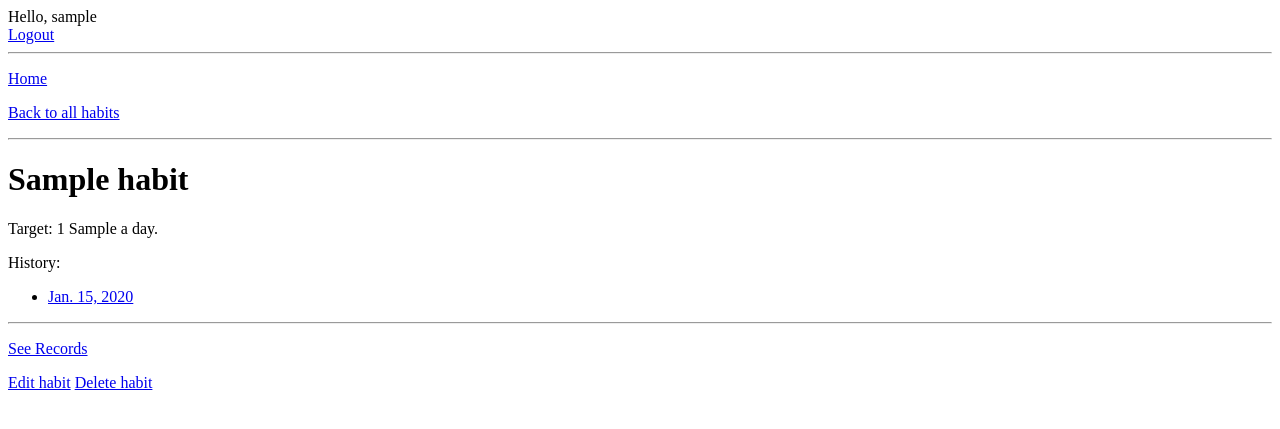
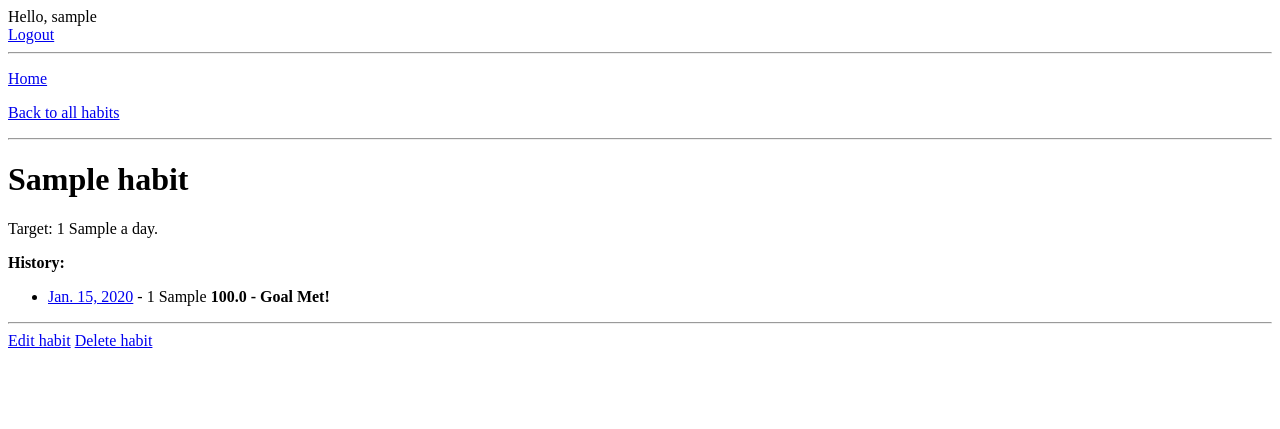
Before and after one commit to Momentum-Team-14/django-habit-tracker-Tomtuhtomtom, a Django app: page /habits/1 in a window 1280 px wide. Shown: the top 429 px of the page. Run offline with Django 4.2, Linux system fonts and the light colour scheme; a user stored in the database is signed in; tables that the repository leaves empty hold one stand-in row (values such as "Sample post"); parts of the project's set-up code (start-up, migrations or seed data) failed here and were passed over.

Commit message:
adjusted page links, added percentages, goal met notices

```diff
--- a/habit_tracker/models.py
+++ b/habit_tracker/models.py
@@ -31,5 +31,8 @@ class Record(models.Model):
             UniqueConstraint(fields=["habit", "entry_date"], name="unique_user_date")
         ]
 
+    def percentage(self):
+        return (self.result / self.habit.target_number) * 100
+
     def __str__(self):
         return str(self.result)
--- a/habit_tracker/templates/habit_tracker/delete_record.html
+++ b/habit_tracker/templates/habit_tracker/delete_record.html
@@ -6,7 +6,7 @@
         {% csrf_token %}
         <p>Are you sure you want to delete <span>{{ record.title }}</span>?</p>
         <div>
-            <button type="submi">Delete Record</button>
+            <button type="submit">Delete Record</button>
             <p><a href="{% url 'record-detail' record.pk%}">Cancel</a></p>
         </div>
     </form>
--- a/habit_tracker/templates/habit_tracker/habit_detail.html
+++ b/habit_tracker/templates/habit_tracker/habit_detail.html
@@ -6,15 +6,26 @@
 <hr>
 <h1>{{ habit.name }}</h1>
 <p>Target: {{ habit.target_number }} {{ habit.unit_of_measure }} a day.</p>
-<p>History:</p>
+<p><strong>History:</strong></p>
+{% if records %}
 <ul>
     {% for record in records %}
-        <li><a href="{% url 'record-detail' record.pk %}">{{ record.entry_date }}</a></li>
+        {% if record.result >= habit.target_number %}
+        <li><a href="{% url 'record-detail' record.pk %}">{{ record.entry_date }}</a>
+        <span>- {{ record }} {{ habit.unit_of_measure }} <strong>{{ record.percentage }} - Goal Met!</strong></span>
+        </li>
+        {% else %}
+        <li><a href="{% url 'record-detail' record.pk %}">{{ record.entry_date }}</a>
+            <span>- {{ record }} {{ habit.unit_of_measure }} <strong>{{ record.percentage }} - Goal Not Met!</strong></span>
+        </li>
+        {% endif %}
     {% endfor %}
 </ul>
+{% else %}
+<p>No Records Found</p>
+{% endif %}
 
 <hr>
-<p><a href="{% url 'list-records' %}">See Records</a></p>
 <div>
     <a href="{% url 'edit-habit' habit.pk %}">Edit habit</a>
     <a href="{% url 'delete-habit' habit.pk %}">Delete habit</a>
--- a/habit_tracker/templates/habit_tracker/list_habits.html
+++ b/habit_tracker/templates/habit_tracker/list_habits.html
@@ -5,11 +5,12 @@
 <ul>
 {% for habit in habits %}
     <li><a href="{% url 'habit-detail' habit.pk %}">{{ habit.name }}</a>
-    <span>&nbsp;&nbsp;Goal: {{ habit.target_number }} {{ habit.unit_of_measure }} a day, </span>
+    <strong>&nbsp;&nbsp;Goal: {{ habit.target_number }} {{ habit.unit_of_measure }} a day, </strong>
     <p>Show Average Here&nbsp;&nbsp;<span><a href="{% url 'add-record' habit.pk %}">Enter a daily record</a></span></p>
     </li>
 {% endfor %}
 </ul>
 <hr>
 <a href="{% url 'add-habit' %}">Add habit</a>
+<p><a href="{% url 'list-records' %}">See All Records</a></p>
 {% endblock %}
--- a/habit_tracker/views.py
+++ b/habit_tracker/views.py
@@ -21,7 +21,7 @@ def list_habits(request):
 @login_required
 def habit_detail(request, pk):
     habit = get_object_or_404(Habit, pk=pk)
-    records = Record.objects.filter(habit=pk).order_by('entry_date')
+    records = Record.objects.filter(habit=pk).order_by('-entry_date')
     return render(
         request,
         'habit_tracker/habit_detail.html',
```
Also changed, not shown: habit_tracker/templates/habit_tracker/record_detail.html (+7 -0 lines).
